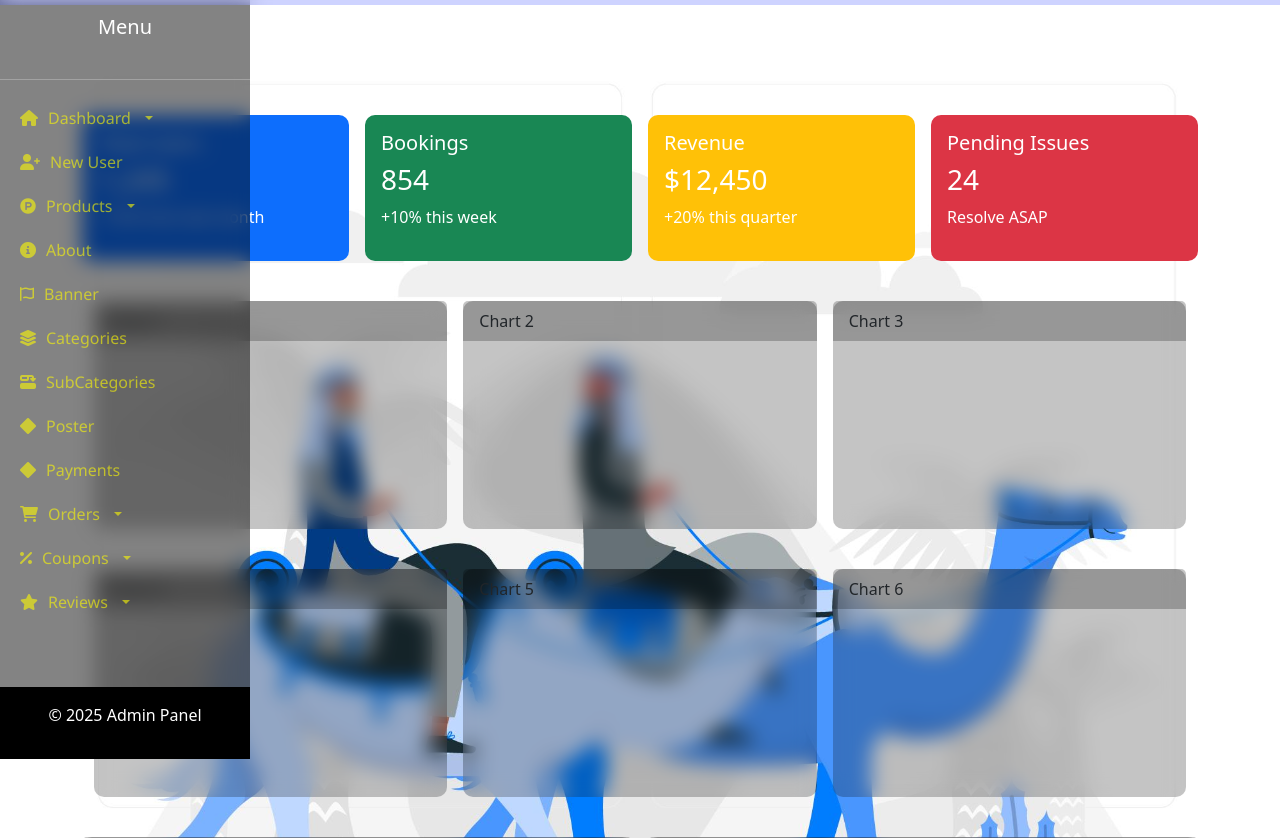
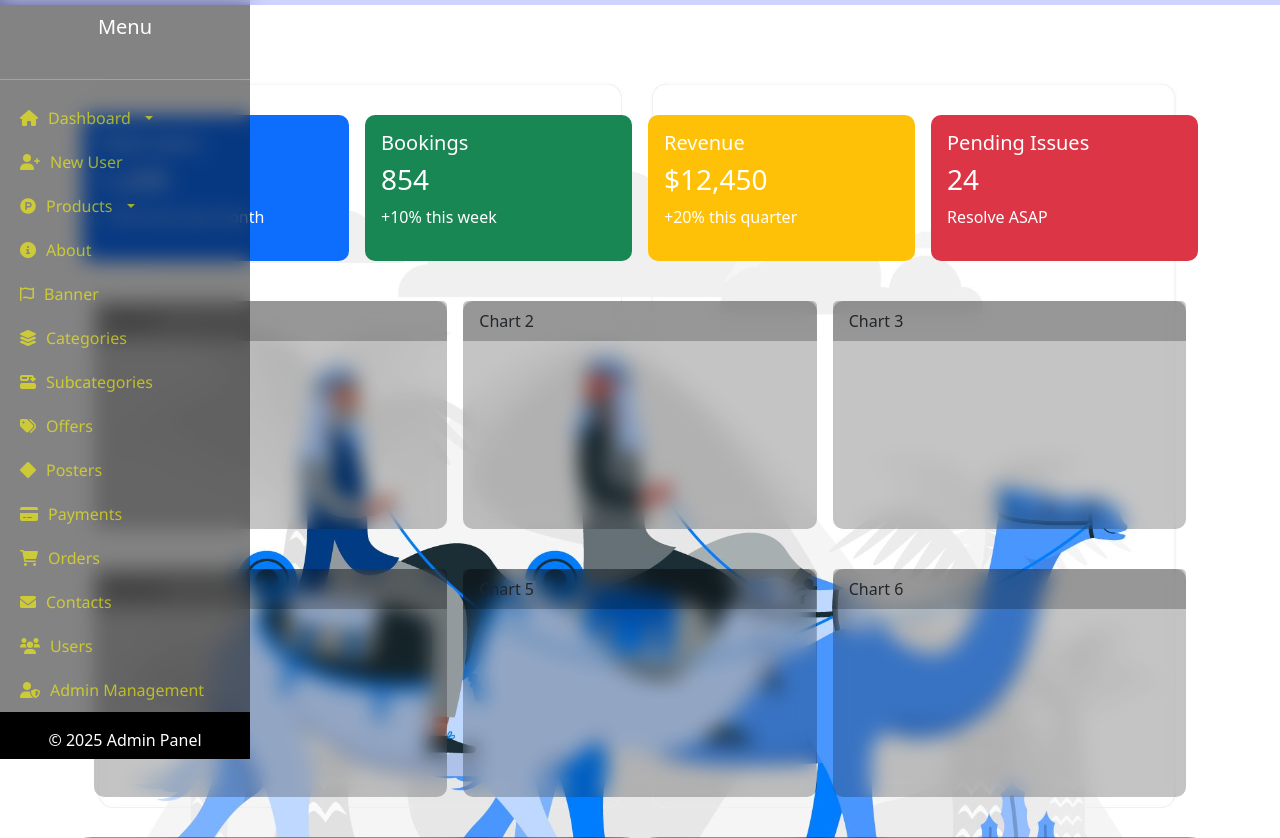
Before and after one commit to subhadip5069/E-commerseWeb, a Node server app: page /admin/dashboard in a window 1280 px wide. Shown: the part 57-895 px from the top of the page. Run offline with Node 20, Linux system fonts and the light colour scheme; the visitor is signed in with stand-in values (Sample User, id 1); data comes from the database, SQL or seed files in the repository; some libraries are stand-ins or nearby versions.

Commit message:
Checkpoint before follow-up message

```diff
--- a/views/Admin/dashboard.ejs
+++ b/views/Admin/dashboard.ejs
@@ -130,10 +130,10 @@
             <span>Admin</span>
           </a>
           <ul class="dropdown-menu dropdown-menu-end" aria-labelledby="profileDropdown">
-            <li><a class="dropdown-item" href="#">My Profile</a></li>
-            <li><a class="dropdown-item" href="#">Settings</a></li>
+            <li><a class="dropdown-item" href="/admin/profile">My Profile</a></li>
+            <li><a class="dropdown-item" href="/admin/settings">Settings</a></li>
             <li><hr class="dropdown-divider"></li>
-            <li><a class="dropdown-item" href="#">Logout</a></li>
+            <li><a class="dropdown-item" href="/admin/logout">Logout</a></li>
           </ul>
         </li>
       </ul>
@@ -172,89 +172,88 @@
             <i class="fa-brands fa-product-hunt"></i> Products
           </a>
           <ul class="dropdown-menu" aria-labelledby="productsDropdown">
-            <li><a class="dropdown-item" href="/admin/product/create">Create Product</a></li>
-            <li><a class="dropdown-item" href="/admin/product/products">List Products</a></li>
+            <li><a class="dropdown-item" href="/admin/product/add">Add Product</a></li>
+            <li><a class="dropdown-item" href="/admin/product">View Products</a></li>
           </ul>
         </li>
 
-        <!-- about -->
-        <li class="nav-item ">
-          <a class="nav-link" href="/admin/about" id="paymentsDropdown" role="button" aria-expanded="false">
+        <!-- About -->
+        <li class="nav-item">
+          <a class="nav-link" href="/admin/about" id="aboutDropdown" role="button" aria-expanded="false">
             <i class="fa-solid fa-circle-info"></i> About
           </a>
-          <!-- banner -->
-        <li class="nav-item ">
-          <a class="nav-link" href="/admin/banner" id="paymentsDropdown" role="button" aria-expanded="false">
+        </li>
+
+        <!-- Banner -->
+        <li class="nav-item">
+          <a class="nav-link" href="/admin/banner" id="bannerDropdown" role="button" aria-expanded="false">
             <i class="fa-regular fa-font-awesome"></i> Banner
           </a>
+        </li>
 
         <!-- Categories -->
-        <li class="nav-item ">
-          <a class="nav-link " href="/admin/category" id="categoriesDropdown" role="button" aria-expanded="false">
-            <i class="fa-solid fa-layer-group"></i>Categories
+        <li class="nav-item">
+          <a class="nav-link" href="/admin/category" id="categoriesDropdown" role="button" aria-expanded="false">
+            <i class="fa-solid fa-layer-group"></i> Categories
           </a>
+        </li>
 
+        <!-- Subcategories -->
+        <li class="nav-item">
+          <a class="nav-link" href="/admin/subcategory" id="subcategoriesDropdown" role="button" aria-expanded="false">
+            <i class="fa-solid fa-diagram-successor"></i> Subcategories
+          </a>
         </li>
-        <!-- subcategory -->
-         <!-- Categories -->
-        <li class="nav-item ">
-          <a class="nav-link " href="/admin/subcategory" id="paymentsDropdown" role="button" aria-expanded="false">
-            <i class="fa-solid fa-diagram-successor"></i>SubCategories
+        <!-- Offers -->
+        <li class="nav-item">
+          <a class="nav-link" href="/admin/offers" id="offersDropdown" role="button" aria-expanded="false">
+            <i class="fa-solid fa-tags"></i> Offers
           </a>
+        </li>
 
+        <!-- Posters -->
+        <li class="nav-item">
+          <a class="nav-link" href="/admin/poster" id="posterDropdown" role="button" aria-expanded="false">
+            <i class="fa-solid fa-diamond"></i> Posters
+          </a>
         </li>
-         <!-- poster -->
-         <li class="nav-item ">
-          <a class="nav-link" href="/admin/poster" id="categoriesDropdown" role="button" aria-expanded="false">
-            <i class="fa-solid fa-diamond"></i> Poster
+
+        <!-- Payments -->
+        <li class="nav-item">
+          <a class="nav-link" href="/admin/payments" id="paymentsDropdown" role="button" aria-expanded="false">
+            <i class="fa-solid fa-credit-card"></i> Payments
           </a>
-
         </li>
-        <!-- payments -->
-
-          <li class="nav-item ">
-            <a class="nav-link " href="/admin/subcategory" id="categoriesDropdown" role="button" aria-expanded="false">
-              <i class="fa-solid fa-diamond"></i>Payments
-            </a>
-
-          </li>
 
 
         <!-- Orders -->
-        <li class="nav-item dropdown">
-          <a class="nav-link dropdown-toggle" href="#" id="ordersDropdown" role="button" data-bs-toggle="dropdown" aria-expanded="false">
+        <li class="nav-item">
+          <a class="nav-link" href="/admin/orders" id="ordersDropdown" role="button" aria-expanded="false">
             <i class="fas fa-shopping-cart"></i> Orders
           </a>
-          <ul class="dropdown-menu" aria-labelledby="ordersDropdown">
-            <li><a class="dropdown-item" href="#">Create Order</a></li>
-            <li><a class="dropdown-item" href="#">Update Order</a></li>
-            <li><a class="dropdown-item" href="#">List Orders</a></li>
-          </ul>
         </li>
 
 
 
-        <!-- Coupons -->
-        <li class="nav-item dropdown">
-          <a class="nav-link dropdown-toggle" href="#" id="couponsDropdown" role="button" data-bs-toggle="dropdown" aria-expanded="false">
-            <i class="fas fa-percentage"></i> Coupons
+        <!-- Contacts -->
+        <li class="nav-item">
+          <a class="nav-link" href="/admin/contacts" id="contactsDropdown" role="button" aria-expanded="false">
+            <i class="fas fa-envelope"></i> Contacts
           </a>
-          <ul class="dropdown-menu" aria-labelledby="couponsDropdown">
-            <li><a class="dropdown-item" href="#">Create Coupon</a></li>
-            <li><a class="dropdown-item" href="#">Update Coupon</a></li>
-            <li><a class="dropdown-item" href="#">List Coupons</a></li>
-          </ul>
         </li>
 
-        <!-- Reviews -->
-        <li class="nav-item dropdown">
-          <a class="nav-link dropdown-toggle" href="#" id="reviewsDropdown" role="button" data-bs-toggle="dropdown" aria-expanded="false">
-            <i class="fas fa-star"></i> Reviews
+        <!-- Users -->
+        <li class="nav-item">
+          <a class="nav-link" href="/admin/users" id="usersDropdown" role="button" aria-expanded="false">
+            <i class="fas fa-users"></i> Users
           </a>
-          <ul class="dropdown-menu" aria-labelledby="reviewsDropdown">
-            <li><a class="dropdown-item" href="#">View Reviews</a></li>
-            <li><a class="dropdown-item" href="#">Reply to Reviews</a></li>
-          </ul>
+        </li>
+
+        <!-- Admin Management -->
+        <li class="nav-item">
+          <a class="nav-link" href="/admin/manage-admins" id="adminManagementDropdown" role="button" aria-expanded="false">
+            <i class="fas fa-user-shield"></i> Admin Management
+          </a>
         </li>
       </ul>
 
```
